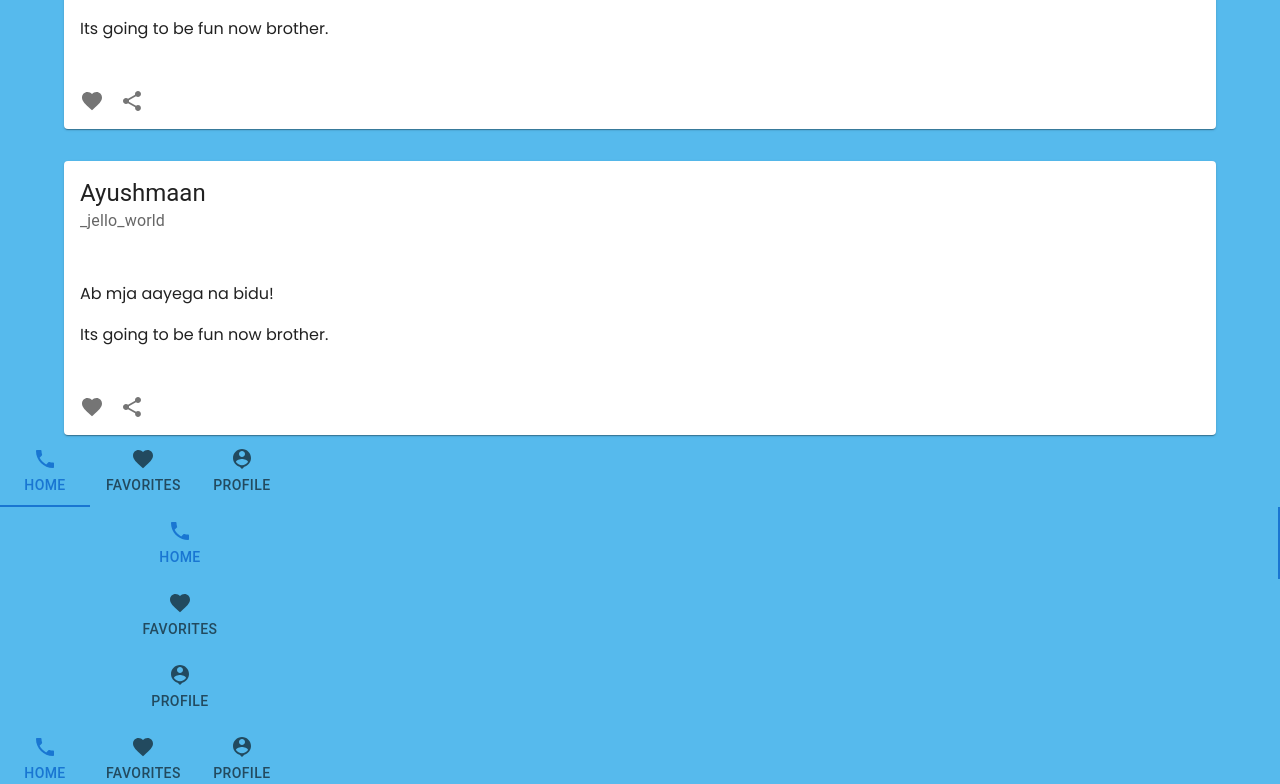
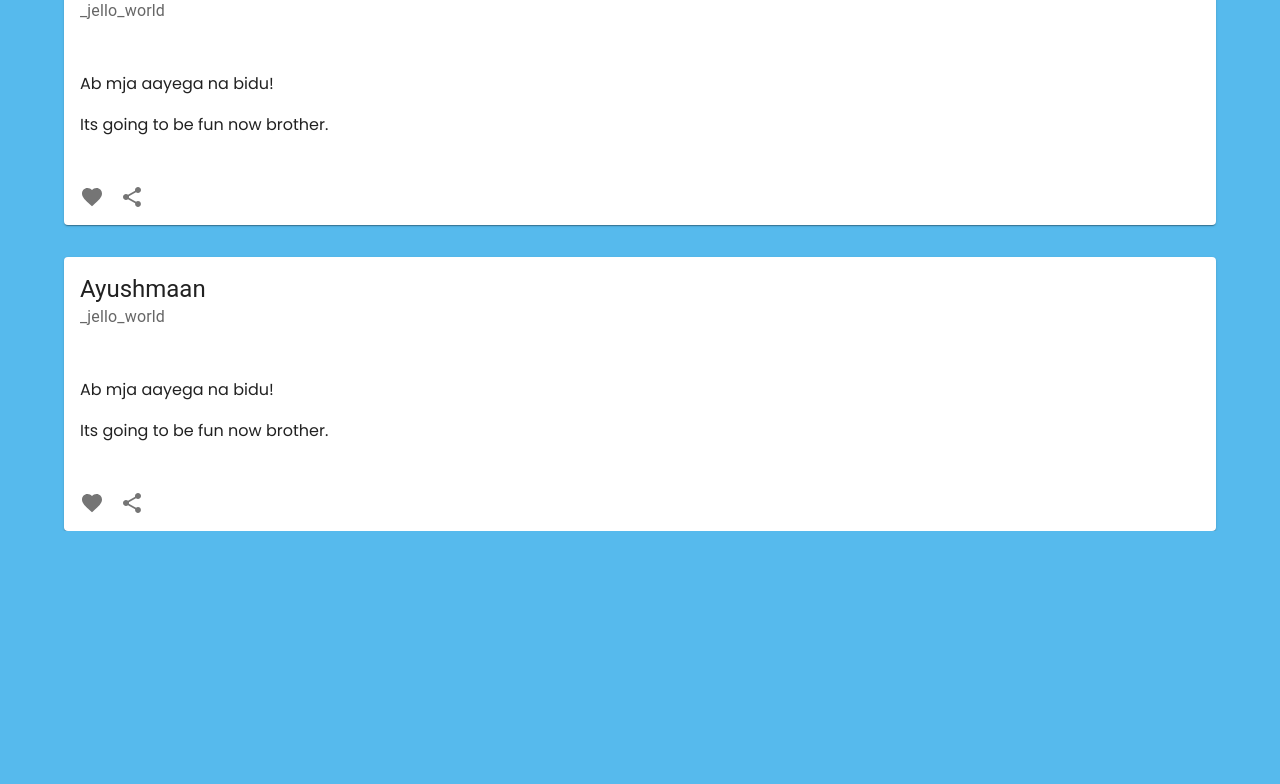
Before and after one commit to joshidipesh12/hackcbs_kadanes, a React (Create React App) app in the folder frontend/: page / in a window 1280 px wide. Shown: the part 2013-2797 px from the top of the page. After the commit the page ends 2544 px from the top, so only its background shows below. Built offline with nearby package versions, Linux system fonts and the light colour scheme.

Commit message:
addded tabs

```diff
--- a/frontend/src/App.css
+++ b/frontend/src/App.css
@@ -9,7 +9,7 @@
 
 .card_container {
   width: 100vw;
-  padding-top: 2rem;
+  padding-top: 8rem;
   display: flex;
   flex-direction: column;
   align-items: center;
@@ -41,3 +41,39 @@
     transform: rotate(360deg);
   }
 }
+
+.horizontal_tabs {
+  flex: 2;
+}
+
+.vertical_tabs {
+  flex: 2;
+}
+
+@media screen and (min-width: 767px) {
+  .horizontal_tabs {
+    display: block;
+    position: absolute;
+    top: 10vh;
+    left: 35%;
+    transform: translateY(-50%);
+  }
+
+  .vertical_tabs {
+    display: none;
+  }
+}
+
+@media screen and (max-width: 768px) {
+  .horizontal_tabs {
+    display: none;
+  }
+
+  .vertical_tabs {
+    display: block;
+    position: absolute;
+    top: 50%;
+    transform: translateY(-50%);
+    width: min-content;
+  }
+}
--- a/frontend/src/App.js
+++ b/frontend/src/App.js
@@ -17,9 +17,9 @@ function App() {
             <Route path="/login" element={<Login />}></Route>
             <Route path="/register" element={<Register />}></Route>
           </Routes>
-          <NavTabs />
         </div>
       </Router>
+      <NavTabs />
     </>
   );
 }
--- a/frontend/src/components/Tabs.js
+++ b/frontend/src/components/Tabs.js
@@ -1,31 +1,43 @@
-import React from 'react'
-import Tabs from '@mui/material/Tabs';
-import Tab from '@mui/material/Tab';
-import PhoneIcon from '@mui/icons-material/Phone';
-import FavoriteIcon from '@mui/icons-material/Favorite';
-import PersonPinIcon from '@mui/icons-material/PersonPin';
+import React from "react";
+import Tabs from "@mui/material/Tabs";
+import Tab from "@mui/material/Tab";
+import PhoneIcon from "@mui/icons-material/Phone";
+import FavoriteIcon from "@mui/icons-material/Favorite";
+import PersonPinIcon from "@mui/icons-material/PersonPin";
+import "../App.css";
 
 function NavTabs() {
-    const [activeTab, setActiveTab] = React.useState(0)
+  const [activeTab, setActiveTab] = React.useState(0);
+
+  const onClick = (e, v) => {};
 
   return (
     <>
-            <div className=".horizontal_tabs">
-                <Tabs value={activeTab} onChange={(e, v) => setActiveTab(v)} aria-label="icon label tabs example">
+      <div className="horizontal_tabs">
+        <Tabs
+          value={activeTab}
+          onChange={(e, v) => setActiveTab(v)}
+          aria-label="icon label tabs example"
+        >
           <Tab icon={<PhoneIcon />} label="Home" />
           <Tab icon={<FavoriteIcon />} label="FAVORITES" />
           <Tab icon={<PersonPinIcon />} label="PROFILE" />
         </Tabs>
       </div>
-            <div className=".vertical_tabs">
-                <Tabs value={activeTab} orientation="vertical" onChange={(e, v) => setActiveTab(v)} aria-label="icon label tabs example">
+      <div className="vertical_tabs">
+        <Tabs
+          value={activeTab}
+          orientation="vertical"
+          onChange={(e, v) => setActiveTab(v)}
+          aria-label="icon label tabs example"
+        >
           <Tab icon={<PhoneIcon />} label="Home" />
           <Tab icon={<FavoriteIcon />} label="FAVORITES" />
           <Tab icon={<PersonPinIcon />} label="PROFILE" />
         </Tabs>
       </div>
     </>
-    )
+  );
 }
 
-export default NavTabs
+export default NavTabs;
--- a/frontend/src/index.css
+++ b/frontend/src/index.css
@@ -5,6 +5,7 @@ body {
     sans-serif;
   -webkit-font-smoothing: antialiased;
   -moz-osx-font-smoothing: grayscale;
+  position: relative;
   /* background-color: #202020; */
 }
 
--- a/frontend/src/pages/HomePage.js
+++ b/frontend/src/pages/HomePage.js
@@ -1,22 +1,17 @@
 import React from "react";
-// import { Container } from "@mui/material";
 import data from "../config.json";
 import PostSmall from "../components/PostSmall";
-import NavTabs from "./../components/Tabs";
-import Sidenav from "./../components/Sidenav";
 
-import "../App.css"
+import "../App.css";
 
 function HomePage() {
   return (
     <>
-      <Sidenav />
       <div className="card_container">
         {data.posts.map((item) => (
           <PostSmall key={item.id} {...item} />
         ))}
       </div>
-      <NavTabs/>
     </>
   );
 }
--- a/frontend/src/pages/Login.js
+++ b/frontend/src/pages/Login.js
@@ -1,48 +1,77 @@
-import React, { useState } from 'react'
-import { useNavigate } from 'react-router-dom'
-import "../styles/LoginSignup.css"
+import React, { useState } from "react";
+import { useNavigate } from "react-router-dom";
+import "../styles/LoginSignup.css";
 
 const Login = () => {
-  const navigate = useNavigate()
-  const [formData, setFormData] = useState({
-    email: '',
-    password: ''
-  })
+  const navigate = useNavigate();
+  const [, setFormData] = useState({
+    email: "",
+    password: "",
+  });
 
   const onChange = (e) => {
     setFormData((prevState) => ({
       ...prevState,
-      [e.target.name]: e.target.value
-    }))
-  }
+      [e.target.name]: e.target.value,
+    }));
+  };
 
   const onSubmit = (e) => {
-    e.preventDefault()
-  }
+    e.preventDefault();
+  };
 
   return (
     <div className="wrapper fadeInDown">
       <div id="formContent">
         <h2 className="active"> Sign In </h2>
-        <h2 className="inactive underlineHover" onClick={() => navigate("/register")}>Sign Up </h2>
+        <h2
+          className="inactive underlineHover"
+          onClick={() => navigate("/register")}
+        >
+          Sign Up{" "}
+        </h2>
 
         <div className="fadeIn first">
-          <img src="https://upload.wikimedia.org/wikipedia/commons/9/99/Sample_User_Icon.png" id="icon" alt="User Icon" />
+          <img
+            src="https://upload.wikimedia.org/wikipedia/commons/9/99/Sample_User_Icon.png"
+            id="icon"
+            alt="User Icon"
+          />
         </div>
 
         <form>
-          <input type="text" id="login" className="fadeIn second" name="login" placeholder="login" onChange={onChange} />
-          <input type="text" id="password" className="fadeIn third" name="password" placeholder="password" onChange={onChange} />
-          <input type="submit" className="fadeIn fourth" value="Log In" onClick={onSubmit} />
+          <input
+            type="text"
+            id="login"
+            className="fadeIn second"
+            name="login"
+            placeholder="login"
+            onChange={onChange}
+          />
+          <input
+            type="text"
+            id="password"
+            className="fadeIn third"
+            name="password"
+            placeholder="password"
+            onChange={onChange}
+          />
+          <input
+            type="submit"
+            className="fadeIn fourth"
+            value="Log In"
+            onClick={onSubmit}
+          />
         </form>
 
         <div id="formFooter">
-          <a className="underlineHover" href="/login" onClick={() => {}}>Forgot Password?</a>
+          <a className="underlineHover" href="/login" onClick={() => {}}>
+            Forgot Password?
+          </a>
         </div>
-
       </div>
     </div>
-  )
-}
+  );
+};
 
 export default Login;
```
Lines whose indentation alone changed are shown as unchanged.
